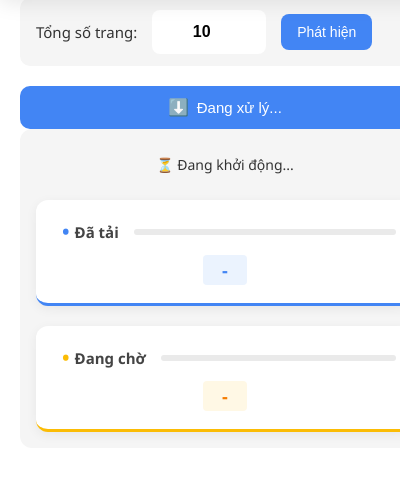
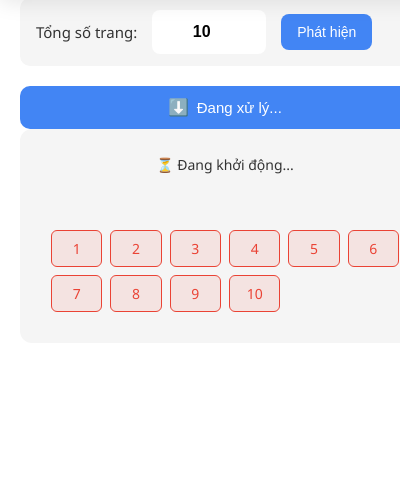
Before and after one commit to the-khiem7/GoogleCanvasDownload, a browser extension: page popup.html in a window 400 px wide. Both pictures are taken after a click on the button "Bắt đầu Tải". Shown: the part 92-570 px from the top of the page. Drawn offline with Linux system fonts and the light colour scheme.

Commit message:
feat(page status): Enhance progress display: - Remove the pendingPage and downloadedPage div - Implement the tile UI for each page - add color indicator for status showing

```diff
--- a/popup.html
+++ b/popup.html
@@ -37,29 +37,8 @@
 
       <div class="status-card">
         <div id="statusMessage"></div>
-        <div class="progress-container">
-          <div class="progress-item">
-            <div class="progress-header">
-              <div class="progress-title-row">
-                <span class="status-label">Đã tải</span>
-                <div class="progress-bar-container">
-                  <div id="downloadedBar" class="progress-bar"></div>
-                </div>
-              </div>
-              <span id="downloadedPages">-</span>
-            </div>
-          </div>
-          <div class="progress-item">
-            <div class="progress-header">
-              <div class="progress-title-row">
-                <span class="status-label">Đang chờ</span>
-                <div class="progress-bar-container">
-                  <div id="waitingBar" class="progress-bar"></div>
-                </div>
-              </div>
-              <span id="waitingPages">-</span>
-            </div>
-          </div>
+        <div class="pages-container">
+          <div id="pagesGrid"></div>
         </div>
       </div>
     </div>
--- a/popup.js
+++ b/popup.js
@@ -3,21 +3,14 @@ document.addEventListener('DOMContentLoaded', function() {
   const openFolderButton = document.getElementById('openFolderBtn');
   const totalPagesInput = document.getElementById('totalPages');
   const statusMessage = document.getElementById('statusMessage');
-  const downloadedPagesElement = document.getElementById('downloadedPages');
-  const waitingPagesElement = document.getElementById('waitingPages');
   const detectPagesBtn = document.getElementById('detectPages');
+  const pagesGrid = document.getElementById('pagesGrid');
 
-  // Add references to the new progress bars
-  const downloadedBarElement = document.getElementById('downloadedBar');
-  const waitingBarElement = document.getElementById('waitingBar');
-
-  // Track total pages for progress calculations
+  // Track total pages and state
   let totalPagesCount = 0;
-
-  // Track the first download ID and folder name to enable opening the folder later
   let firstDownloadId = null;
   let currentFolderName = null;
-  let isProcessing = false; // Global flag for tracking button state
+  let isProcessing = false;
 
   console.log("Popup initialized");
 
@@ -65,17 +58,14 @@ document.addEventListener('DOMContentLoaded', function() {
     startButton.textContent = "Đang xử lý...";
     statusMessage.textContent = "⏳ Đang khởi động...";
     statusMessage.className = "";
-    downloadedPagesElement.textContent = "-";
-    waitingPagesElement.textContent = "-";
 
     // Reset download tracking
     firstDownloadId = null;
     currentFolderName = null;
     openFolderButton.style.display = "none";
 
-    // Reset progress bars
-    downloadedBarElement.style.width = '0%';
-    waitingBarElement.style.width = '0%';
+    // Initialize the pages grid
+    initializePagesGrid(totalPages);
 
     logStatus("Querying active tab");
     chrome.tabs.query({active: true, currentWindow: true}, function(tabs) {
@@ -155,8 +145,6 @@ document.addEventListener('DOMContentLoaded', function() {
         } else if (response && response.status === "started") {
           logStatus("Download process started");
           // State is already set, just update UI
-          downloadedPagesElement.textContent = "-";
-          waitingPagesElement.textContent = "Đang tải...";
         } else if (response && response.status === "already_downloading") {
           statusMessage.textContent = "⚠️ Đã có quá trình tải đang chạy!";
           statusMessage.className = "warning";
@@ -215,32 +203,18 @@ document.addEventListener('DOMContentLoaded', function() {
 
       case "downloadedPages":
         if (request.pages && request.pages.length > 0) {
-          downloadedPagesElement.textContent = request.pages;
+          const downloadedPages = request.pages.split(',').map(p => parseInt(p.trim()));
 
-          // Update progress bar if we have total pages info
-          if (totalPagesCount > 0) {
-            const downloaded = parseInt(request.pages) || 0;
-            const percentComplete = Math.min(100, Math.round((downloaded / totalPagesCount) * 100));
-            downloadedBarElement.style.width = percentComplete + '%';
-            console.log("Updated downloadedBar width to", percentComplete + '%'); // Add logging
-          }
-        }
-        break;
-
-      case "waitingPages":
-        if (request.pages && request.pages.length > 0) {
-          waitingPagesElement.textContent = request.pages;
-
-          // Update waiting progress bar if we have total pages info
-          if (totalPagesCount > 0 && request.pages !== '-') {
-            const waiting = parseInt(request.pages) || 0;
-            const percentWaiting = Math.min(100, Math.round((waiting / totalPagesCount) * 100));
-            waitingBarElement.style.width = percentWaiting + '%';
-            console.log("Updated waitingBar width to", percentWaiting + '%'); // Add logging
-          } else {
-            // If we're in initial "Đang tải..." state
-            waitingBarElement.style.width = '100%';
-            console.log("Set waitingBar to 100% (loading state)"); // Add logging
+          // Update page items in the grid
+          for (let i = 1; i <= totalPagesCount; i++) {
+            const pageItem = document.getElementById(`page-${i}`);
+            if (pageItem) {
+              if (downloadedPages.includes(i)) {
+                pageItem.className = 'page-item page-downloaded';
+              } else {
+                pageItem.className = 'page-item page-pending';
+              }
+            }
           }
         }
         break;
@@ -250,12 +224,15 @@ document.addEventListener('DOMContentLoaded', function() {
         statusMessage.className = "success";
         startButton.disabled = false;
         startButton.textContent = "Bắt đầu Tải";
-        waitingPagesElement.textContent = "-";
         isProcessing = false;
 
-        // Complete the progress bars
-        downloadedBarElement.style.width = '100%';
-        waitingBarElement.style.width = '0%';
+        // Mark all pages as downloaded
+        for (let i = 1; i <= totalPagesCount; i++) {
+          const pageItem = document.getElementById(`page-${i}`);
+          if (pageItem) {
+            pageItem.className = 'page-item page-downloaded';
+          }
+        }
 
         // Show the Open Folder button if we have a download ID
         if (firstDownloadId !== null) {
@@ -362,4 +339,17 @@ document.addEventListener('DOMContentLoaded', function() {
   if (waitingBarElement) {
     waitingBarElement.style.width = '0%';
   }
+
+  function initializePagesGrid(totalPages) {
+    pagesGrid.className = 'pages-grid';
+    pagesGrid.innerHTML = '';
+
+    for (let i = 1; i <= totalPages; i++) {
+      const pageItem = document.createElement('div');
+      pageItem.className = 'page-item page-pending';
+      pageItem.id = `page-${i}`;
+      pageItem.textContent = i;
+      pagesGrid.appendChild(pageItem);
+    }
+  }
 });
--- a/styles.css
+++ b/styles.css
@@ -473,3 +473,36 @@ body {
     box-shadow: 0 4px 6px rgba(0, 0, 0, 0.1);
   }
 }
+
+.pages-container {
+  padding: 15px;
+}
+
+.pages-grid {
+  display: grid;
+  grid-template-columns: repeat(auto-fill, minmax(45px, 1fr));
+  gap: 8px;
+  margin-top: 15px;
+}
+
+.page-item {
+  background: #f5f5f5;
+  border-radius: 6px;
+  padding: 8px 0;
+  text-align: center;
+  font-size: 14px;
+  font-weight: 500;
+  transition: all 0.3s ease;
+}
+
+.page-pending {
+  color: #ea4335;
+  background-color: rgba(234, 67, 53, 0.1);
+  border: 1px solid #ea4335;
+}
+
+.page-downloaded {
+  color: var(--success-color);
+  background-color: rgba(52, 168, 83, 0.1);
+  border: 1px solid var(--success-color);
+}
```
